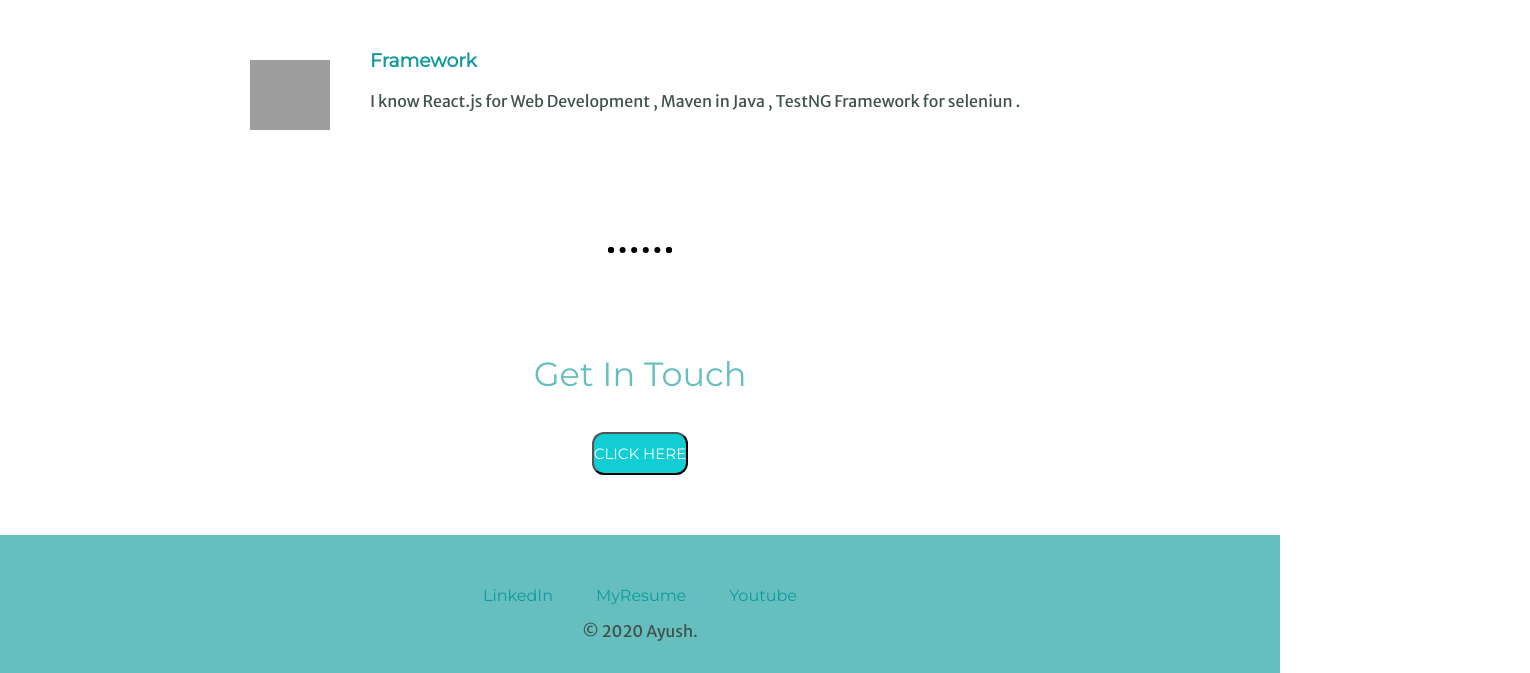
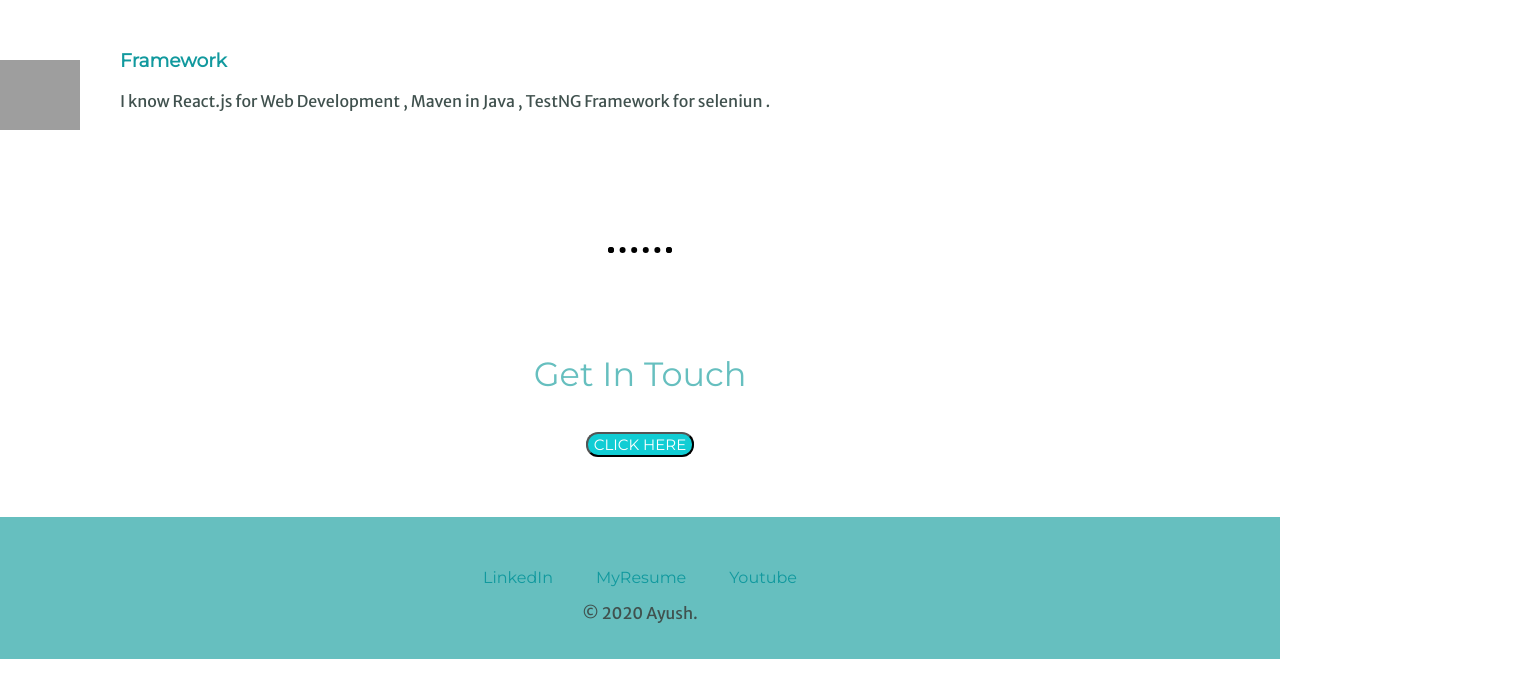
Before and after one commit to Ayush12071994/mySite, a plain HTML site: page index.html in a window 1280 px wide. Shown: the part 1752-2425 px from the top of the page, 1530 px wide, since content can reach past the window. Drawn offline with Linux system fonts and the light colour scheme; grey boxes are pictures that could not be loaded.

Commit message:
Add files via upload

```diff
--- a/css/style3.css
+++ b/css/style3.css
@@ -99,7 +99,7 @@ padding-top: 30px;
 
   text-align: left;
   position: relative;
-   left: 250px;
+   left: 0;
    padding-top: 20px;
 }
 
@@ -109,10 +109,7 @@ padding-top: 30px;
 }
 .btn{
 
-  padding-left: 0;
-      padding-top: 10px;
-      padding-right: 0;
-      padding-bottom: 10px;
+
       border-left-width: 2px;
   background: #11cdd4;
   border-radius: 12px;
```
